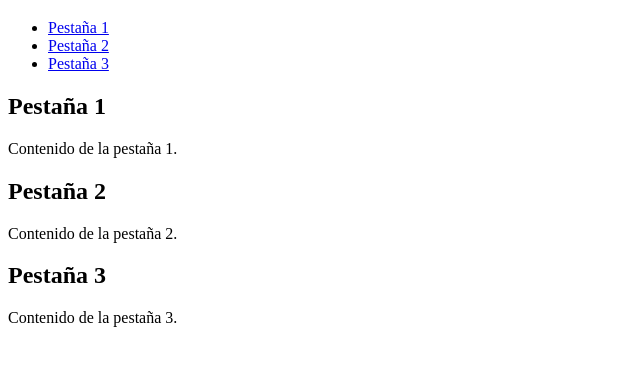
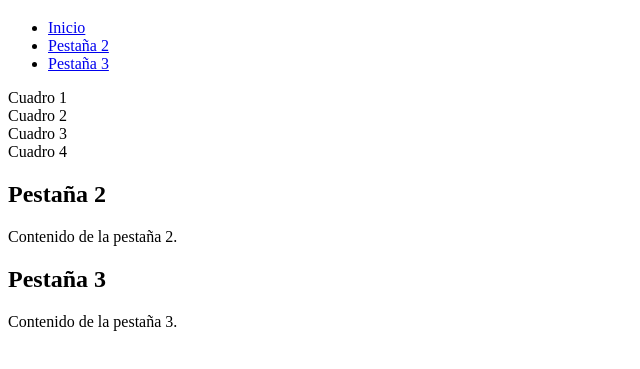
Before and after one commit to cmesaroldan/parcial_1-DesWeb, a plain HTML site: page index.html in a window 1280 px wide. Shown: the part 61-430 px from the top of the page, without its empty margins (0-640 px from the left). Drawn offline with Linux system fonts and the light colour scheme.

Commit message:
Se implementa 4 cuadros div para la primer pestaña

```diff
--- a/index.html
+++ b/index.html
@@ -13,15 +13,20 @@
 
     <nav>
         <ul class="tabs">
-            <li><a href="#pestana1">Pestaña 1</a></li>
+            <li><a href="#pestana1">Inicio</a></li>
             <li><a href="#pestana2">Pestaña 2</a></li>
             <li><a href="#pestana3">Pestaña 3</a></li>
         </ul>
     </nav>
 
+    <!-- Contenido de la pestaña Inicio (Pestaña 1) -->
     <section id="pestana1" class="tab-content">
-        <h2>Pestaña 1</h2>
-        <p>Contenido de la pestaña 1.</p>
+        <div class="grid-container">
+            <div class="grid-item">Cuadro 1</div>
+            <div class="grid-item">Cuadro 2</div>
+            <div class="grid-item">Cuadro 3</div>
+            <div class="grid-item">Cuadro 4</div>
+        </div>
     </section>
 
     <section id="pestana2" class="tab-content">
```
